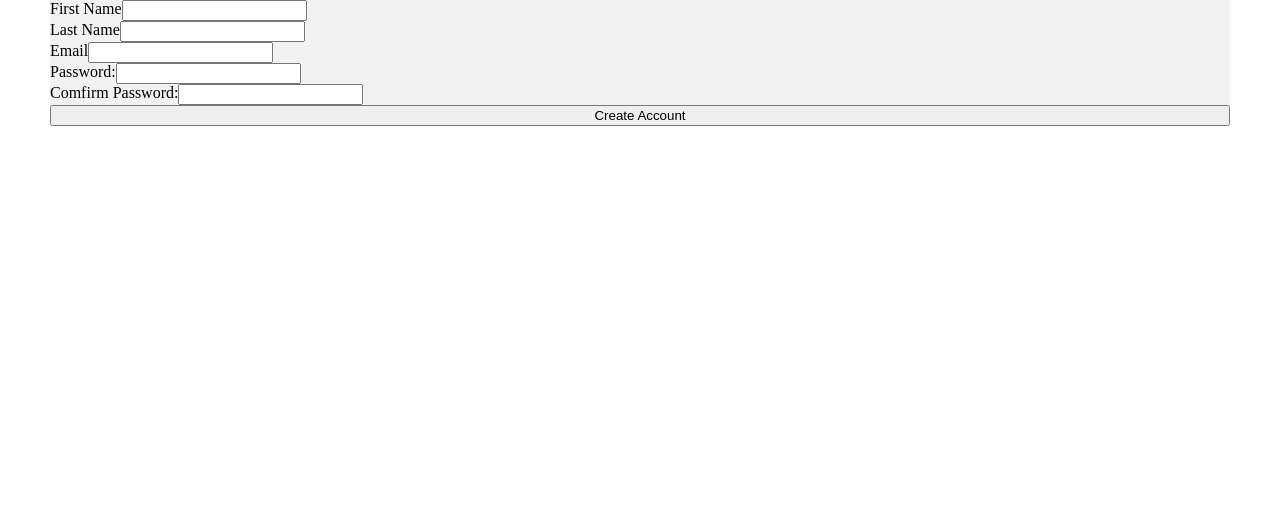
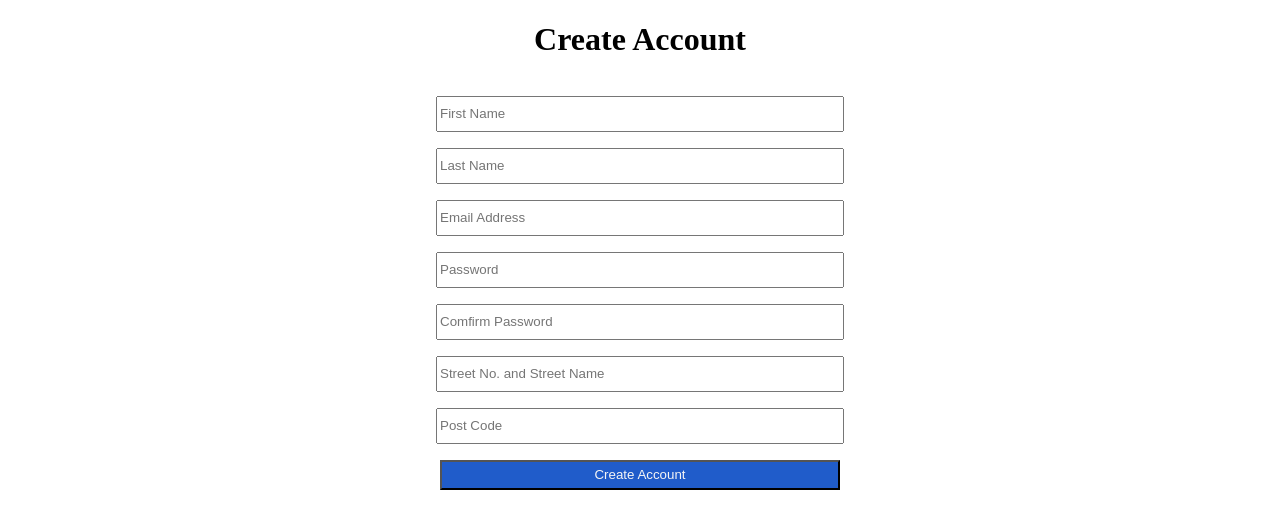
Before and after one commit to broxzhang/groceryApp, a PHP site: page /sign-up.html in a window 1280 px wide. Shown: the top 529 px of the page. Run offline with PHP 8.4, Linux system fonts and the light colour scheme.

Commit message:
add sign-up page and style

```diff
--- a/ChipsPage3.html
+++ b/ChipsPage3.html
@@ -50,7 +50,7 @@
                 <a href="page4.html" class="a-menu">
                     <li><img id="test" src="shopping_cart.png">Shopping cart</li>
                 </a>
-                <a href="#" class="a-menu">
+                <a href="sign-up.html" class="a-menu">
                     <li> <img id="test" src="sign up.png"> Sign Up</li>
                 </a>
                 <a href="log.html" class="a-menu">
--- a/ChocolatePage3.html
+++ b/ChocolatePage3.html
@@ -50,7 +50,7 @@
                 <a href="page4.html" class="a-menu">
                     <li><img id="test" src="shopping_cart.png">Shopping cart</li>
                 </a>
-                <a href="#" class="a-menu">
+                <a href="sign-up.html" class="a-menu">
                     <li> <img id="test" src="sign up.png"> Sign Up</li>
                 </a>
                 <a href="log.html" class="a-menu">
--- a/CookiesPage3.html
+++ b/CookiesPage3.html
@@ -50,7 +50,7 @@
                 <a href="page4.html" class="a-menu">
                     <li><img id="test" src="shopping_cart.png">Shopping cart</li>
                 </a>
-                <a href="#" class="a-menu">
+                <a href="sign-up.html" class="a-menu">
                     <li> <img id="test" src="sign up.png"> Sign Up</li>
                 </a>
                 <a href="log.html" class="a-menu">
--- a/NutsPage3.html
+++ b/NutsPage3.html
@@ -50,7 +50,7 @@
                 <a href="page4.html" class="a-menu">
                     <li><img id="test" src="shopping_cart.png">Shopping cart</li>
                 </a>
-                <a href="#" class="a-menu">
+                <a href="sign-up.html" class="a-menu">
                     <li> <img id="test" src="sign up.png"> Sign Up</li>
                 </a>
                 <a href="log.html" class="a-menu">
--- a/PopcornPage3.html
+++ b/PopcornPage3.html
@@ -50,7 +50,7 @@
                 <a href="page4.html" class="a-menu">
                     <li><img id="test" src="shopping_cart.png">Shopping cart</li>
                 </a>
-                <a href="#" class="a-menu">
+                <a href="sign-up.html" class="a-menu">
                     <li> <img id="test" src="sign up.png"> Sign Up</li>
                 </a>
                 <a href="log.html" class="a-menu">
--- a/SnacksPage2.html
+++ b/SnacksPage2.html
@@ -71,7 +71,7 @@
                     <li><img id="test" src="shopping_cart.png">Shopping cart</li>
 
                 </a>
-                <a href="#" class="a-menu">
+                <a href="sign-up.html" class="a-menu">
                     <li> <img id="test" src="sign up.png"> Sign Up</li>
 
                 </a>
--- a/sign-up.html
+++ b/sign-up.html
@@ -13,31 +13,38 @@
 
 <body>
     <form class="main-container">
-        <div style="display: flex; background-color: #f2f2f2; flex-flow: column;">
-            <div style="display: flex; flex-flow: row;">
-                <div>First Name</div>
-                <input type="text" />
+        <div style="display: flex; flex-flow: column;">
+            <div class="input-container">
+                <h1>Create Account</h1>
             </div>
-            <div style="display: flex; flex-flow: row;">
-                <div>Last Name</div>
-                <input type="text" />
+            <div class="input-container">
+                <input type="text" placeholder="First Name">
             </div>
-            <div style="display: flex; flex-flow: row;">
-                <div>Email</div>
-                <input type="text" />
+            <div class="input-container">
+                <input type="text" placeholder="Last Name">
             </div>
-            <div style="display: flex; flex-flow: row;">
-                <div>Password: </div>
-                <input type="password" />
+            <div class="input-container">
+                <input type="text" placeholder="Email Address">
             </div>
-            <div style="display: flex; flex-flow: row;">
-                <div>Comfirm Password:</div>
-                <input type="password" />
+            <div class="input-container">
+                <input type="password" placeholder="Password">
+            </div>
+            <div class="input-container">
+                <input type="password" placeholder="Comfirm Password">
+            </div>
+            <div class="input-container">
+                <input type="text" placeholder="Street No. and Street Name">
+            </div>
+            <div class="input-container">
+                <input type="text" placeholder="Post Code">
             </div>
         </div>
-        <button type="submit">
-            Create Account
-        </button>
+        <div class="input-container">
+            <button type="submit">
+                Create Account
+            </button>
+        </div>
+
     </form>
 </body>
 
--- a/style/sign-up.css
+++ b/style/sign-up.css
@@ -2,15 +2,38 @@ html body {
     margin: 0;
     padding: 0;
     display: flex;
-    width: 100vw;
-    height: auto;
+    flex-flow: column;
 }
 
 .main-container {
-    max-width: 1180px;
-    width: 1180px;
+    max-width: 900px;
+    width: 900px;
     display: flex;
     margin: auto;
     flex-flow: column;
-    justify-content: start;
 }
+
+.column-container {
+    display: flex;
+    flex-flow: row;
+    justify-content: space-around;
+}
+
+.input-container {
+    display: flex;
+    justify-content: center;
+}
+
+input {
+    width: 400px;
+    height: 30px;
+    margin-top: 1rem;
+}
+
+button {
+    width: 400px;
+    height: 30px;
+    margin-top: 1rem;
+    background-color: rgb(32, 92, 202);
+    color: whitesmoke;
+}
```
Also changed, not shown: VegetablesPage2.html (+28 -22 lines).
